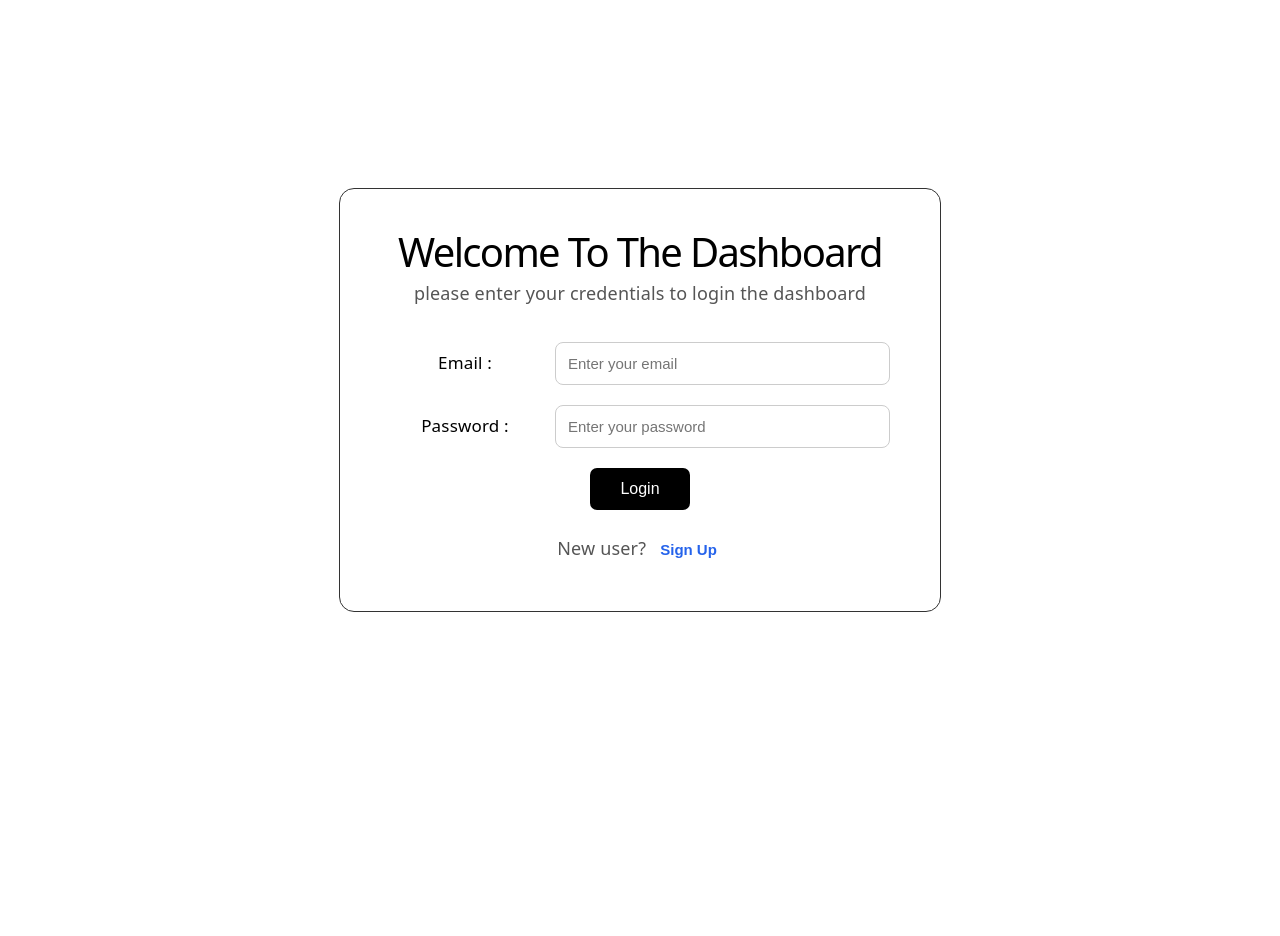
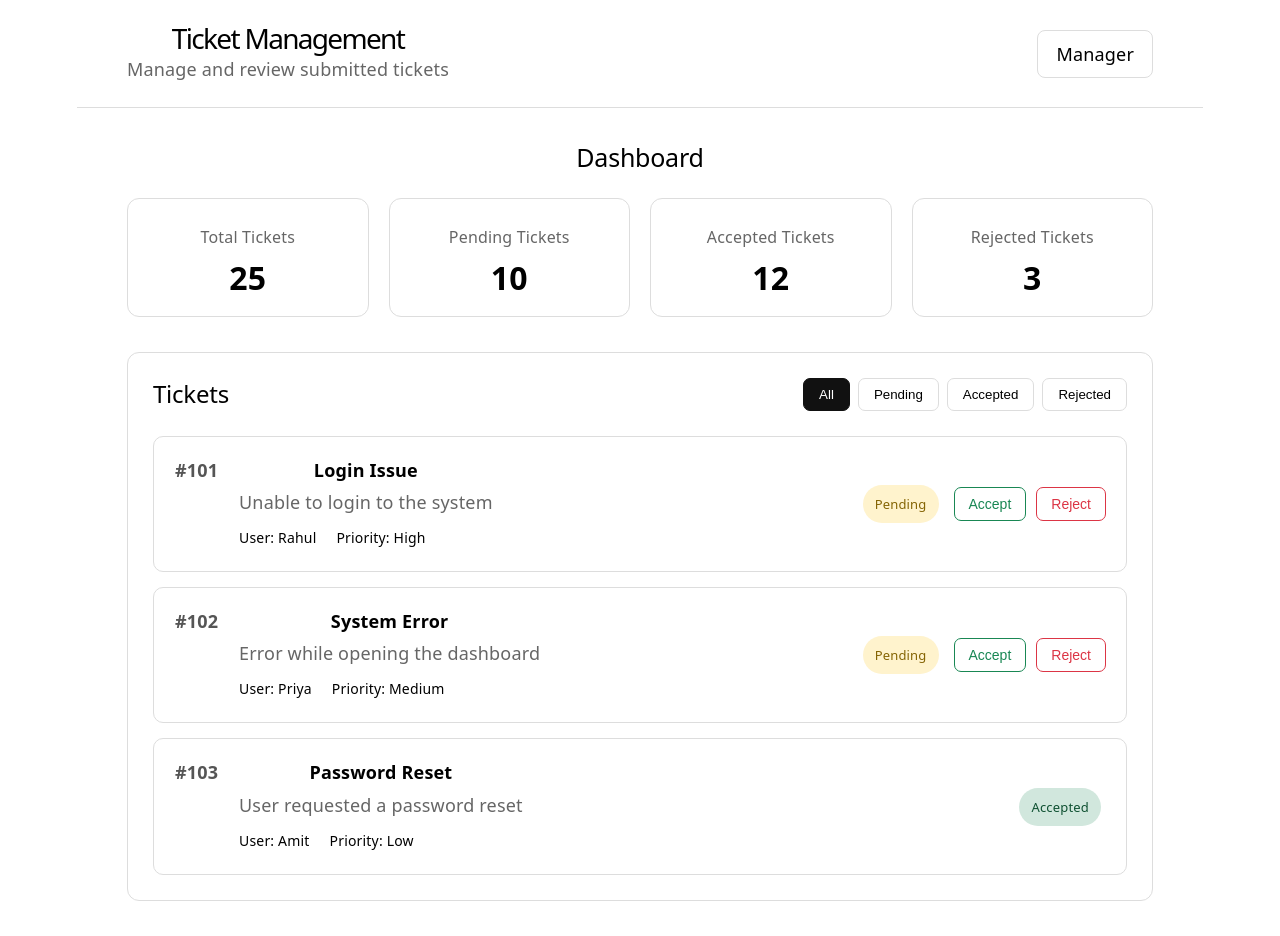
Before and after one commit to Avijeet-jha/Ticket-Tracker, a React (Vite) app: page / in a window 1280 px wide. Before the commit the page ends 800 px from the top, so only its background shows below. Built offline with nearby package versions, Linux system fonts and the light colour scheme.

Commit message:
modified:   src/App.jsx 	modified:   src/pages/Signup.css 	new file:   src/pages/dashboard.css 	new file:   src/pages/dashboard.jsx 	modified:   src/pages/login.jsx 	modified:   src/pages/signup.jsx 	new file:   src/services/auth.js

```diff
--- a/src/App.jsx
+++ b/src/App.jsx
@@ -1,16 +1,26 @@
 import { useState } from "react";
 import Login from "./pages/login.jsx";
-import Signup from "./pages/Signup.jsx";
+import Signup from "./pages/signup.jsx";
+import Dashboard from "./pages/dashboard.jsx";
 
 function App() {
-  const [page, setPage] = useState("login");
-
+    const [page, setPage] = useState("dashboard");
   return (
     <>
-      {page === "login" ? (
-        <Login onSignup={() => setPage("signup")} />
-      ) : (
-        <Signup onLogin={() => setPage("login")} />
+      {page === "login" && (
+        <Login
+          onSignup={() => setPage("signup")}
+        />
+      )}
+
+      {page === "signup" && (
+        <Signup
+          onLogin={() => setPage("login")}
+        />
+      )}
+
+      {page === "dashboard" && (
+        <Dashboard />
       )}
     </>
   );
--- a/src/pages/Signup.css
+++ b/src/pages/Signup.css
@@ -70,15 +70,6 @@
   cursor: pointer;
 }
 
-.signup-btn{
-    margin: 20px;
-    padding: 10px;
-    background-color: #555;
-}
-.signup-submit-btn:hover {
-  background: #333;
-}
-
 .login-link {
   text-align: center;
   margin-top: 25px;
--- /dev/null
+++ b/src/pages/dashboard.css
@@ -0,0 +1,240 @@
+* {
+  box-sizing: border-box;
+}
+
+.dashboard-page {
+  min-height: 100vh;
+  width: 100%;
+  background-color: #f5f6f8;
+  color: #111;
+}
+
+
+/* Header */
+
+.dashboard-header {
+  width: 100%;
+  padding: 25px 50px;
+  background-color: white;
+  border-bottom: 1px solid #ddd;
+
+  display: flex;
+  justify-content: space-between;
+  align-items: center;
+}
+
+.dashboard-header h1 {
+    color:#000;
+    margin: 0;
+    font-size: 28px;
+}
+
+.dashboard-header p {
+  margin: 5px 0 0;
+  color: #666;
+}
+
+.manager-info {
+  padding: 10px 18px;
+  border: 1px solid #ddd;
+  border-radius: 8px;
+  background-color: white;
+}
+
+
+/* Main Content */
+
+.dashboard-content {
+  padding: 35px 50px;
+}
+
+.dashboard-content > h2 {
+    color: #000;
+  margin: 0 0 25px;
+  font-size: 25px;
+}
+
+
+/* Statistics */
+
+.stats-container {
+  display: grid;
+  grid-template-columns: repeat(4, 1fr);
+  gap: 20px;
+  margin-bottom: 35px;
+}
+
+.stat-card {
+  padding: 25px;
+  background-color: white;
+  border: 1px solid #ddd;
+  border-radius: 12px;
+}
+
+.stat-card h3 {
+  margin: 0 0 15px;
+  font-size: 16px;
+  color: #666;
+  font-weight: 500;
+}
+
+.stat-card p {
+  margin: 0;
+  font-size: 32px;
+  font-weight: 600;
+}
+
+
+/* Ticket Section */
+
+.ticket-section {
+  background-color: white;
+  border: 1px solid #ddd;
+  border-radius: 12px;
+  padding: 25px;
+}
+
+.ticket-section-header {
+  display: flex;
+  justify-content: space-between;
+  align-items: center;
+  margin-bottom: 25px;
+}
+
+.ticket-section-header h2 {
+  color: #000;
+  margin: 0;
+}
+
+
+/* Filters */
+
+.ticket-filters {
+  display: flex;
+  gap: 8px;
+}
+
+.ticket-filters button {
+  padding: 8px 15px;
+  border: 1px solid #ddd;
+  border-radius: 7px;
+  background-color: white;
+  cursor: pointer;
+}
+
+.ticket-filters button:hover {
+  background-color: #f1f1f1;
+}
+
+.ticket-filters .active-filter {
+  background-color: #111;
+  color: white;
+  border-color: #111;
+}
+
+
+/* Ticket Card */
+
+.ticket-list {
+  display: flex;
+  flex-direction: column;
+  gap: 15px;
+}
+
+.ticket-card {
+  padding: 20px;
+  border: 1px solid #ddd;
+  border-radius: 10px;
+
+  display: flex;
+  justify-content: space-between;
+  align-items: center;
+}
+
+.ticket-details {
+  display: flex;
+  align-items: flex-start;
+  gap: 20px;
+}
+
+.ticket-id {
+  font-weight: 600;
+  color: #555;
+  min-width: 45px;
+}
+
+.ticket-info h3 {
+  margin: 0 0 6px;
+  font-size: 18px;
+}
+
+.ticket-info p {
+  margin: 0 0 10px;
+  color: #666;
+}
+
+.ticket-meta {
+  display: flex;
+  gap: 20px;
+  font-size: 14px;
+  color: #777;
+}
+
+
+/* Actions */
+
+.ticket-actions {
+  display: flex;
+  align-items: center;
+  gap: 10px;
+}
+
+.ticket-status {
+  padding: 6px 12px;
+  border-radius: 20px;
+  font-size: 13px;
+  margin-right: 5px;
+}
+
+.ticket-status.pending {
+  background-color: #fff3cd;
+  color: #856404;
+}
+
+.ticket-status.accepted {
+  background-color: #d1e7dd;
+  color: #0f5132;
+}
+
+
+/* Buttons */
+
+.accept-btn,
+.reject-btn {
+  padding: 8px 14px;
+  border-radius: 7px;
+  cursor: pointer;
+  font-size: 14px;
+}
+
+.accept-btn {
+  border: 1px solid #198754;
+  background-color: white;
+  color: #198754;
+}
+
+.accept-btn:hover {
+  background-color: #198754;
+  color: white;
+}
+
+.reject-btn {
+  border: 1px solid #dc3545;
+  background-color: white;
+  color: #dc3545;
+}
+
+.reject-btn:hover {
+  background-color: #dc3545;
+  color: white;
+}
--- /dev/null
+++ b/src/pages/dashboard.jsx
@@ -0,0 +1,199 @@
+import "./dashboard.css";
+
+function Dashboard() {
+  return (
+    <div className="dashboard-page">
+
+      {/* Header */}
+      <header className="dashboard-header">
+        <div>
+          <h1>Ticket Management</h1>
+          <p>Manage and review submitted tickets</p>
+        </div>
+
+        <div className="manager-info">
+          <span>Manager</span>
+        </div>
+      </header>
+
+
+      {/* Dashboard Content */}
+      <main className="dashboard-content">
+
+        <h2>Dashboard</h2>
+
+
+        {/* Statistics */}
+        <div className="stats-container">
+
+          <div className="stat-card">
+            <h3>Total Tickets</h3>
+            <p>25</p>
+          </div>
+
+          <div className="stat-card">
+            <h3>Pending Tickets</h3>
+            <p>10</p>
+          </div>
+
+          <div className="stat-card">
+            <h3>Accepted Tickets</h3>
+            <p>12</p>
+          </div>
+
+          <div className="stat-card">
+            <h3>Rejected Tickets</h3>
+            <p>3</p>
+          </div>
+
+        </div>
+
+
+        {/* Ticket Section */}
+        <section className="ticket-section">
+
+          <div className="ticket-section-header">
+            <h2>Tickets</h2>
+
+            <div className="ticket-filters">
+              <button className="active-filter">All</button>
+              <button>Pending</button>
+              <button>Accepted</button>
+              <button>Rejected</button>
+            </div>
+          </div>
+
+
+          {/* Ticket List */}
+
+          <div className="ticket-list">
+
+            {/* Ticket 1 */}
+            <div className="ticket-card">
+
+              <div className="ticket-details">
+
+                <div className="ticket-id">
+                  #101
+                </div>
+
+                <div className="ticket-info">
+                  <h3>Login Issue</h3>
+                  <p>
+                    Unable to login to the system
+                  </p>
+
+                  <div className="ticket-meta">
+                    <span>User: Rahul</span>
+                    <span>Priority: High</span>
+                  </div>
+                </div>
+
+              </div>
+
+              <div className="ticket-actions">
+
+                <span className="ticket-status pending">
+                  Pending
+                </span>
+
+                <button className="accept-btn">
+                  Accept
+                </button>
+
+                <button className="reject-btn">
+                  Reject
+                </button>
+
+              </div>
+
+            </div>
+
+
+            {/* Ticket 2 */}
+            <div className="ticket-card">
+
+              <div className="ticket-details">
+
+                <div className="ticket-id">
+                  #102
+                </div>
+
+                <div className="ticket-info">
+                  <h3>System Error</h3>
+                  <p>
+                    Error while opening the dashboard
+                  </p>
+
+                  <div className="ticket-meta">
+                    <span>User: Priya</span>
+                    <span>Priority: Medium</span>
+                  </div>
+                </div>
+
+              </div>
+
+              <div className="ticket-actions">
+
+                <span className="ticket-status pending">
+                  Pending
+                </span>
+
+                <button className="accept-btn">
+                  Accept
+                </button>
+
+                <button className="reject-btn">
+                  Reject
+                </button>
+
+              </div>
+
+            </div>
+
+
+            {/* Ticket 3 */}
+            <div className="ticket-card">
+
+              <div className="ticket-details">
+
+                <div className="ticket-id">
+                  #103
+                </div>
+
+                <div className="ticket-info">
+                  <h3>Password Reset</h3>
+                  <p>
+                    User requested a password reset
+                  </p>
+
+                  <div className="ticket-meta">
+                    <span>User: Amit</span>
+                    <span>Priority: Low</span>
+                  </div>
+                </div>
+
+              </div>
+
+              <div className="ticket-actions">
+
+                <span className="ticket-status accepted">
+                  Accepted
+                </span>
+
+              </div>
+
+            </div>
+
+
+          </div>
+
+        </section>
+
+      </main>
+
+    </div>
+  );
+}
+
+export default Dashboard;
--- a/src/pages/signup.jsx
+++ b/src/pages/signup.jsx
@@ -1,43 +1,99 @@
+import { useState } from "react";
 import "./Signup.css";
+import { saveUser } from "../services/auth";
 
 function Signup({ onLogin }) {
+  const [name, setName] = useState("");
+  const [email, setEmail] = useState("");
+  const [password, setPassword] = useState("");
+  const [confirmPassword, setConfirmPassword] = useState("");
+
+  function handleSignup(e) {
+    e.preventDefault();
+
+    if (password !== confirmPassword) {
+      alert("Passwords do not match");
+      return;
+    }
+
+    const user = {
+      name: name,
+      email: email,
+      password: password,
+    };
+
+    console.log("User data:", user);
+    saveUser(user);
+
+    alert("Account created successfully!");
+
+    onLogin();
+  }
+
   return (
     <div className="signup-page">
       <div className="signup-card">
         <h1>Create Account</h1>
+
         <p className="signup-subtitle">
           Create your account to access the dashboard
         </p>
 
-        <form>
+        <form onSubmit={handleSignup}>
           <div>
             <div className="signup-form-group">
               <label>Full Name :</label>
-              <input type="text" placeholder="Enter your full name" />
+
+              <input
+                type="text"
+                placeholder="Enter your full name"
+                value={name}
+                onChange={(e) => setName(e.target.value)}
+              />
             </div>
 
             <div className="signup-form-group">
               <label>Email :</label>
-              <input type="email" placeholder="Enter your email" />
+
+              <input
+                type="email"
+                placeholder="Enter your email"
+                value={email}
+                onChange={(e) => setEmail(e.target.value)}
+              />
             </div>
 
             <div className="signup-form-group">
               <label>Password :</label>
-              <input type="password" placeholder="Enter your password" />
+
+              <input
+                type="password"
+                placeholder="Enter your password"
+                value={password}
+                onChange={(e) => setPassword(e.target.value)}
+              />
             </div>
 
             <div className="signup-form-group">
               <label>Confirm Password :</label>
-              <input type="password" placeholder="Confirm your password" />
+
+              <input
+                type="password"
+                placeholder="Confirm your password"
+                value={confirmPassword}
+                onChange={(e) => setConfirmPassword(e.target.value)}
+              />
             </div>
 
-            <button type="button" className="signup-btn">
+            <button type="submit" className="signup-btn">
               Sign Up
             </button>
           </div>
         </form>
+
         <div className="login-link">
           <span>Already have an account?</span>
+
           <button type="button" onClick={onLogin}>
             Login
           </button>
--- /dev/null
+++ b/src/services/auth.js
@@ -0,0 +1,13 @@
+export function saveUser(user) {
+  localStorage.setItem("ticketUser", JSON.stringify(user));
+}
+
+export function getUser() {
+  const user = localStorage.getItem("ticketUser");
+
+  if (!user) {
+    return null;
+  }
+
+  return JSON.parse(user);
+}
```
Also changed, not shown: src/pages/login.jsx (+19 -0 lines).
